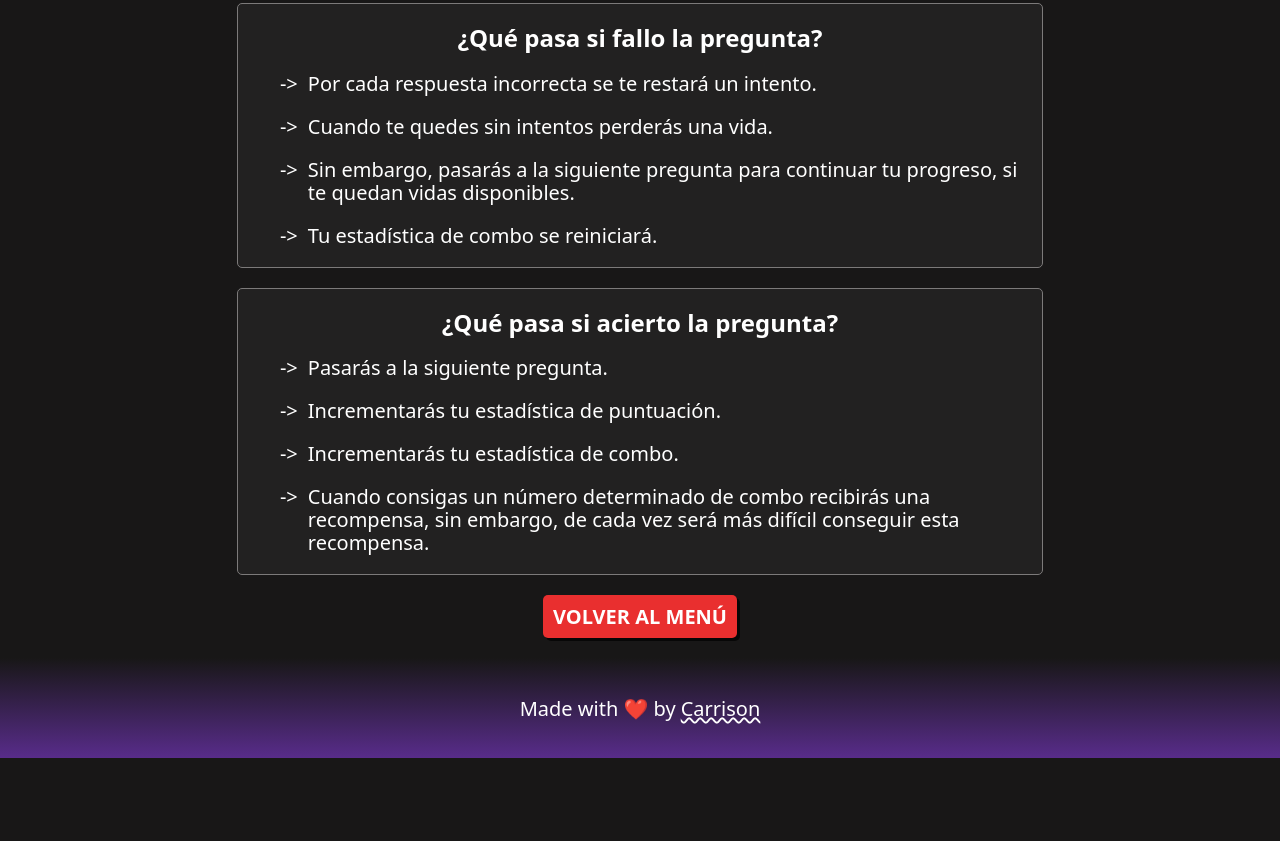
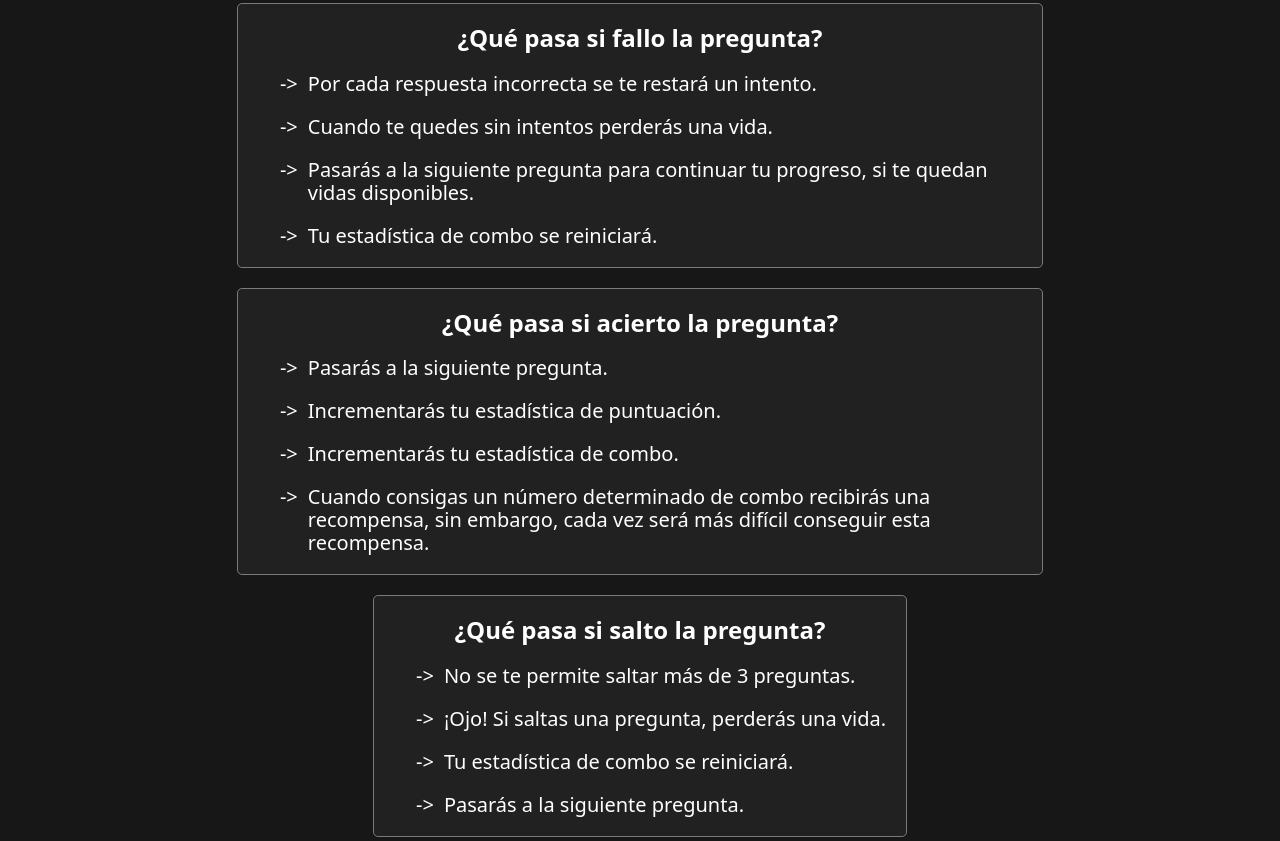
Before and after one commit to Carrisonn/juego-trivial, a website built with Vite: page tutorial.html in a window 1280 px wide. Shown: the part 470-1311 px from the top of the page. Before the commit the page ends 1228 px from the top, so only its background shows below. Built offline with nearby package versions, Linux system fonts and the light colour scheme.

Commit message:
added: section to explain the new mechanics

```diff
--- a/tutorial.html
+++ b/tutorial.html
@@ -36,8 +36,7 @@
         <ul>
           <li>Por cada respuesta incorrecta se te restará un intento.</li>
           <li>Cuando te quedes sin intentos perderás una vida.</li>
-          <li>Sin embargo, pasarás a la siguiente pregunta para continuar tu progreso, si te quedan vidas disponibles.
-          </li>
+          <li>Pasarás a la siguiente pregunta para continuar tu progreso, si te quedan vidas disponibles.</li>
           <li>Tu estadística de combo se reiniciará.</li>
         </ul>
       </div>
@@ -48,8 +47,18 @@
           <li>Pasarás a la siguiente pregunta.</li>
           <li>Incrementarás tu estadística de puntuación.</li>
           <li>Incrementarás tu estadística de combo.</li>
-          <li>Cuando consigas un número determinado de combo recibirás una recompensa, sin embargo, de cada vez será más
+          <li>Cuando consigas un número determinado de combo recibirás una recompensa, sin embargo, cada vez será más
             difícil conseguir esta recompensa.</li>
+        </ul>
+      </div>
+
+      <div class="card-tutorial">
+        <h2>¿Qué pasa si salto la pregunta?</h2>
+        <ul>
+          <li>No se te permite saltar más de 3 preguntas.</li>
+          <li>¡Ojo! Si saltas una pregunta, perderás una vida.</li>
+          <li>Tu estadística de combo se reiniciará.</li>
+          <li>Pasarás a la siguiente pregunta.</li>
         </ul>
       </div>
 
```
